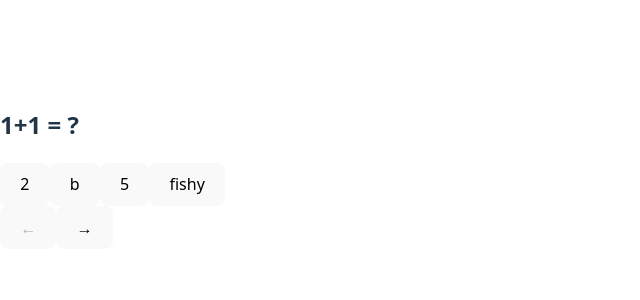
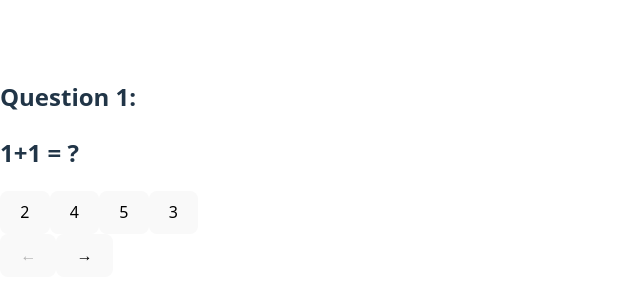
Before and after one commit to wanshm/Get-to-know-bayside-website-project, a React (Vite) app in the folder wpc_website project/: page / in a window 1280 px wide. Shown: the part 232-532 px from the top of the page, without its empty margins (0-640 px from the left). Built offline with nearby package versions, Linux system fonts and the light colour scheme.

Commit message:
Made a slideshow style mcq component. Patched up errors with answer choices being interconnected.

```diff
--- a/wpc_website project/src/App.tsx
+++ b/wpc_website project/src/App.tsx
@@ -1,31 +1,14 @@
-import { useState } from 'react';
 import './App.css';
 import mcqData from './assets/mcqData.json';
-import Mcq from './components/Mcq';
-
+import Mcq from './components/mcqType/Mcq';
 
 function App() {
   //sample data for testing features...
   const d = mcqData;
-  const [index, setIndex] = useState<number>(0)
-
-  const handleLeft = () => {
-    let copy = index;
-    copy --;
-    setIndex(copy);
-  }
-
-  const handleRight = () => {
-    let copy = index;
-    copy ++;
-    setIndex(copy);
-  }
 
   return (
     <>
-      <Mcq data={d} index={index} />
-      <button disabled = {index == 0} onClick={()=>{handleLeft()}}>&larr;</button>
-      <button disabled = {index == mcqData.length -1 } onClick={()=>{handleRight()}}>&rarr;</button>
+      <Mcq data={d} />
     </>
   );
 }
--- a/wpc_website project/src/assets/mcqData.json
+++ b/wpc_website project/src/assets/mcqData.json
@@ -1,5 +1,5 @@
 [
-    { "question": "1+1 = ?", "answer": 0, "choices": ["2", "b", "5", "fishy"] },
+  { "question": "1+1 = ?", "answer": 0, "choices": ["2", "4", "5", "3"] },
   {
     "question": "who is a math teacher?",
     "answer": 3,
--- a/wpc_website project/src/components/AnswerChoices.tsx
+++ /dev/null
@@ -1,20 +0,0 @@
-import { useState } from 'react';
-import AnswerChoice from './mcqType/AnswerChoice';
-
-interface AnswerChoiceProps {
-  choices: string[];
-  answer: number;
-}
-
-export default function AnswerChoices(props: AnswerChoiceProps) {
-  return (
-    <div>
-      {props.choices.map((choice, i) => {
-        return (
-          //DO some work on getting each QUESTION separate, so their answers dont show
-          <AnswerChoice key={i} choice={choice} index={i} answer={props.answer}/>
-        );
-      })}
-    </div>
-  );
-}
--- a/wpc_website project/src/components/Mcq.tsx
+++ /dev/null
@@ -1,23 +0,0 @@
-import AnswerChoices from './AnswerChoices';
-
-export interface McqDataProps {
-  data: {
-    question: string;
-    answer: number;
-    choices: string[];
-    imgsrc?: string;
-  }[];
-  index : number;
-}
-
-export default function Mcq(props: McqDataProps) {
-  const q = props.data[props.index]
-  return (
-    <div>
-          <div>
-            <h2>{q.question}</h2>
-            <AnswerChoices choices={q.choices} answer={q.answer} />
-          </div>
-    </div>
-  );
-}
--- a/wpc_website project/src/components/mcqType/AnswerChoice.tsx
+++ b/wpc_website project/src/components/mcqType/AnswerChoice.tsx
@@ -1,28 +1,21 @@
-import { useState } from "react";
-
 interface AnswerChoiceProps {
   choice: string;
   answer: number;
   index: number;
+  off: boolean;
+  onClick: () => void;
 }
 
-export default function AnswerChoice (props :AnswerChoiceProps) {
-    const [off, setOff] = useState<boolean>(false);
-
-      const handleOnClick = () => {
-        setOff(true);
-      };
-
+export default function AnswerChoice(props: AnswerChoiceProps) {
   return (
     <button
-          onClick={() => {
-            handleOnClick();
-          }}
-          className={off ? (props.index == props.answer ? "right" : "wrong") : ""}
-          disabled={off}
+      onClick={() => props.onClick()}
+      className={
+        props.off ? (props.index == props.answer ? 'right' : 'wrong') : ''
+      }
+      disabled={props.off}
     >
       {props.choice}
     </button>
   );
-
 }
--- /dev/null
+++ b/wpc_website project/src/components/mcqType/Mcq.tsx
@@ -0,0 +1,75 @@
+import AnswerChoice from './AnswerChoice';
+import { useState } from 'react';
+
+export interface McqDataProps {
+  data: {
+    question: string;
+    answer: number;
+    choices: string[];
+    imgsrc?: string;
+  }[];
+}
+
+export default function Mcq(props: McqDataProps) {
+  const [index, setIndex] = useState<number>(0);
+
+  const q = props.data[index];
+  const [off, setOff] = useState<boolean[]>(new Array(props.data.length));
+
+  const handleLeft = () => {
+    let copy = index;
+    copy--;
+    setIndex(copy);
+  };
+
+  const handleRight = () => {
+    let copy = index;
+    copy++;
+    setIndex(copy);
+  };
+  const handleOnClick = () => {
+    const copy = [...off];
+    copy[index] = true;
+    setOff(copy);
+  };
+  return (
+    <div>
+      <div>
+        <h2>Question {index + 1}:</h2>
+        <h2>{q.question}</h2>
+
+        <div>
+          {q.choices.map((choice, i) => {
+            return (
+              <AnswerChoice
+                key={i}
+                choice={choice}
+                index={i}
+                answer={q.answer}
+                off={off[index]}
+                onClick={() => handleOnClick()}
+              />
+            );
+          })}
+        </div>
+      </div>
+
+      <button
+        disabled={index == 0}
+        onClick={() => {
+          handleLeft();
+        }}
+      >
+        &larr;
+      </button>
+      <button
+        disabled={index == props.data.length - 1}
+        onClick={() => {
+          handleRight();
+        }}
+      >
+        &rarr;
+      </button>
+    </div>
+  );
+}
```
Lines whose indentation alone changed are shown as unchanged.
